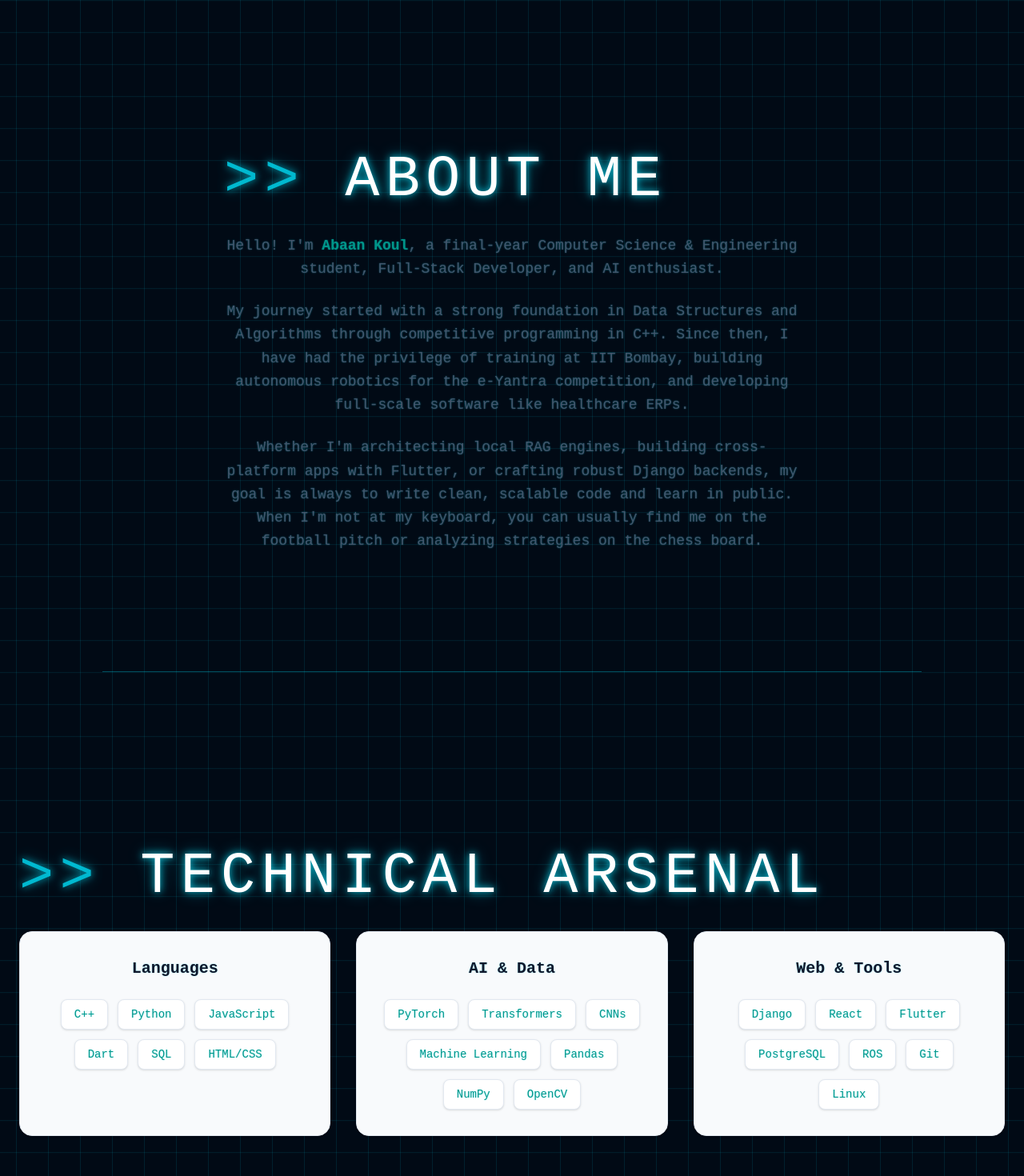
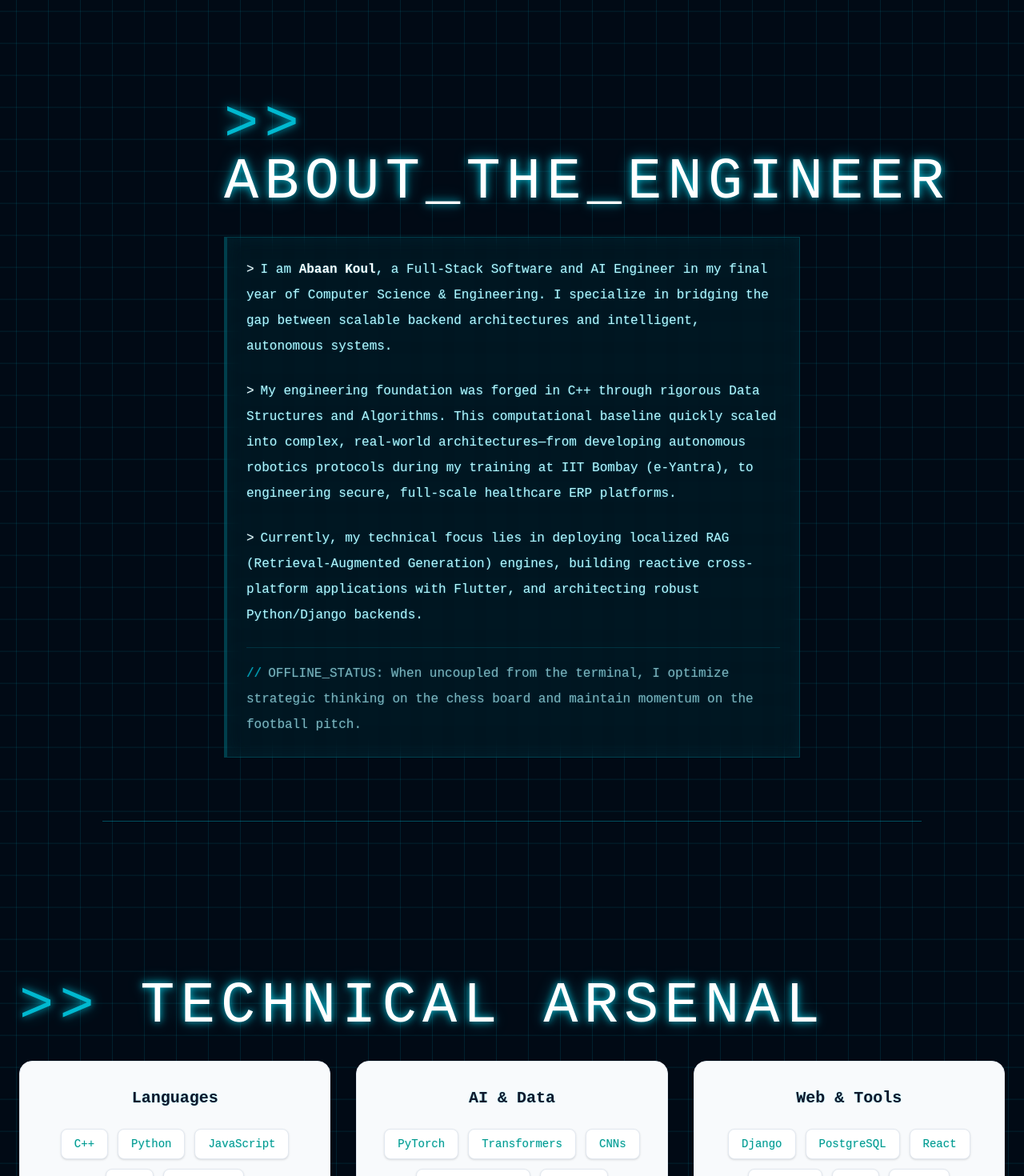
Before and after one commit to abaank7/portfolio, a React (Vite) app: page / in a window 1280 px wide. Shown: the part 760-2230 px from the top of the page at 80% size. Built offline with nearby package versions, Linux system fonts and the light colour scheme.

Commit message:
style: apply ROS HUD theme, enforce global left-alignment, and update engineering copy

```diff
--- a/src/components/About.tsx
+++ b/src/components/About.tsx
@@ -1,23 +1,38 @@
-
+import React from "react";
 
 export default function About() {
   return (
     <section id="about" className="portfolio-section">
-      {/* Constrained width for optimal reading experience */}
-      <div className="max-w-3xl mx-auto px-6 w-full text-center">
 
-        <h2 className="section-title mb-12">About Me</h2>
+      {/* Uses the global alignment wrapper we added to App.css */}
+      <div className="section-content-narrow">
 
-        <div className="space-y-6 text-slate-600 dark:text-slate-400 text-base sm:text-lg leading-relaxed text-left sm:text-center">
+        {/* Uses the global section-title for the neon glow and >> prefix */}
+        <h2 className="section-title mb-12">ABOUT_THE_ENGINEER</h2>
+
+        {/* Uses the hud-panel class to match the technical readout box from the Hero section */}
+        <div className="hud-panel space-y-6 text-sm sm:text-base leading-loose font-mono">
+
           <p>
-            Hello! I'm <span className="font-semibold text-teal-600 dark:text-teal-400">Abaan Koul</span>, a final-year Computer Science & Engineering student, Full-Stack Developer, and AI enthusiast.
+            <span className="text-white mr-2">{">"}</span>
+            I am <span className="text-white font-bold">Abaan Koul</span>, a Full-Stack Software and AI Engineer in my final year of Computer Science & Engineering. I specialize in bridging the gap between scalable backend architectures and intelligent, autonomous systems.
           </p>
+
           <p>
-            My journey started with a strong foundation in Data Structures and Algorithms through competitive programming in C++. Since then, I have had the privilege of training at IIT Bombay, building autonomous robotics for the e-Yantra competition, and developing full-scale software like healthcare ERPs.
+            <span className="text-white mr-2">{">"}</span>
+            My engineering foundation was forged in C++ through rigorous Data Structures and Algorithms. This computational baseline quickly scaled into complex, real-world architectures—from developing autonomous robotics protocols during my training at IIT Bombay (e-Yantra), to engineering secure, full-scale healthcare ERP platforms.
           </p>
+
           <p>
-            Whether I'm architecting local RAG engines, building cross-platform apps with Flutter, or crafting robust Django backends, my goal is always to write clean, scalable code and learn in public. When I'm not at my keyboard, you can usually find me on the football pitch or analyzing strategies on the chess board.
+            <span className="text-white mr-2">{">"}</span>
+            Currently, my technical focus lies in deploying localized RAG (Retrieval-Augmented Generation) engines, building reactive cross-platform applications with Flutter, and architecting robust Python/Django backends.
           </p>
+
+          <p className="opacity-70 mt-4 border-t border-[#00e5ff]/20 pt-4">
+            <span className="text-[#00e5ff] mr-2">{"//"}</span>
+            OFFLINE_STATUS: When uncoupled from the terminal, I optimize strategic thinking on the chess board and maintain momentum on the football pitch.
+          </p>
+
         </div>
 
       </div>
--- a/src/components/Skills.tsx
+++ b/src/components/Skills.tsx
@@ -1,9 +1,9 @@
 
 export default function Skills() {
   const skills = {
-    "Languages": ["C++", "Python", "JavaScript", "Dart", "SQL", "HTML/CSS"],
-    "AI & Data": ["PyTorch", "Transformers", "CNNs", "Machine Learning", "Pandas", "NumPy", "OpenCV"],
-    "Web & Tools": ["Django", "React", "Flutter", "PostgreSQL", "ROS", "Git", "Linux"]
+    "Languages": ["C++", "Python", "JavaScript", "SQL", "HTML/CSS"],
+    "AI & Data": ["PyTorch", "Transformers", "CNNs", "sci-kit learn", "Pandas", "NumPy", "OpenCV","Matplotlib","Seaborn"],
+    "Web & Tools": ["Django","PostgreSQL", "React","Flutter","Git", "Linux"]
   };
 
   return (
```
